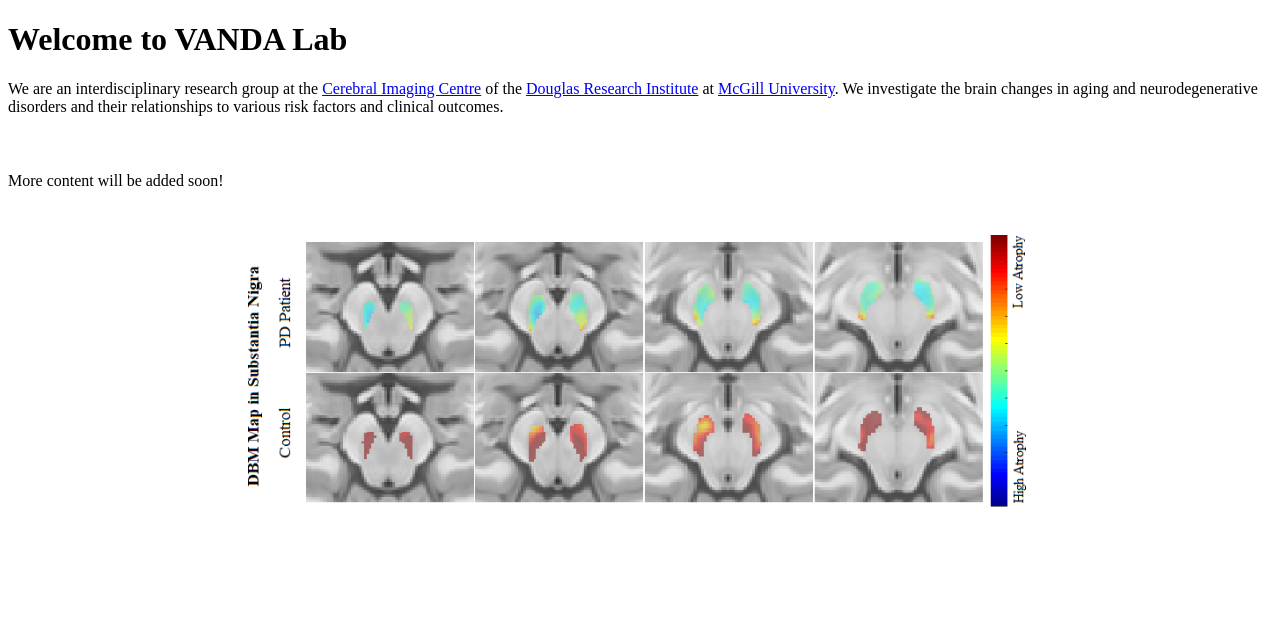
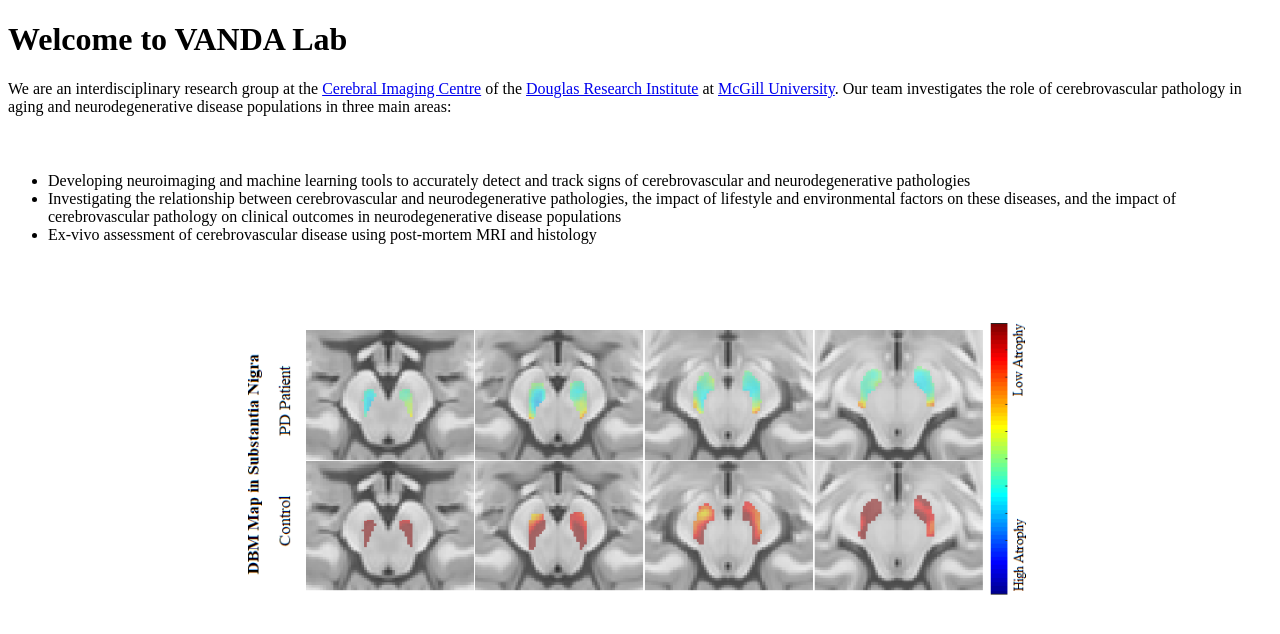
Before and after one commit to VANDAlab/VANDAlab.github.io, a Jekyll site: the page built from index.md, in a window 1280 px wide. Shown: the top 634 px of the page. Built offline with Jekyll 4.4.1, drawn with Linux system fonts in a browser that asks for light colours; our own code applies the rules of GitHub Pages for plain Markdown files.

Commit message:
Update index.md

```diff
--- a/index.md
+++ b/index.md
@@ -4,7 +4,11 @@ layout: default
 
 # Welcome to VANDA Lab
 
-We are an interdisciplinary research group at the [Cerebral Imaging Centre](https://douglas.research.mcgill.ca/cerebral-imaging-centre/) of the [Douglas Research Institute](http://douglas.research.mcgill.ca) at [McGill University](https://www.mcgill.ca). We investigate the brain changes in aging and neurodegenerative disorders and their relationships to various risk factors and clinical outcomes.
+We are an interdisciplinary research group at the [Cerebral Imaging Centre](https://douglas.research.mcgill.ca/cerebral-imaging-centre/) of the [Douglas Research Institute](http://douglas.research.mcgill.ca) at [McGill University](https://www.mcgill.ca). Our team investigates the role of cerebrovascular pathology in aging and neurodegenerative disease populations in three main areas:
+
+- Developing neuroimaging and machine learning tools to accurately detect and track signs of cerebrovascular and neurodegenerative pathologies
+- Investigating the relationship between cerebrovascular and neurodegenerative pathologies, the impact of lifestyle and environmental factors on these diseases, and the impact of cerebrovascular pathology on clinical outcomes in neurodegenerative disease populations
+- Ex-vivo assessment of cerebrovascular disease using post-mortem MRI and histology
 
 <div class="image-slider" id="image-slider">
     <img class="visible" src="/assets/img1.png" alt="Image 1">
@@ -12,5 +16,3 @@ We are an interdisciplinary research group at the [Cerebral Imaging Centre](http
     <img src="/assets/img7.png" alt="Image 3">
     <img src="/assets/img9.png" alt="Image 4">
 </div>
-
-More content will be added soon!
```
